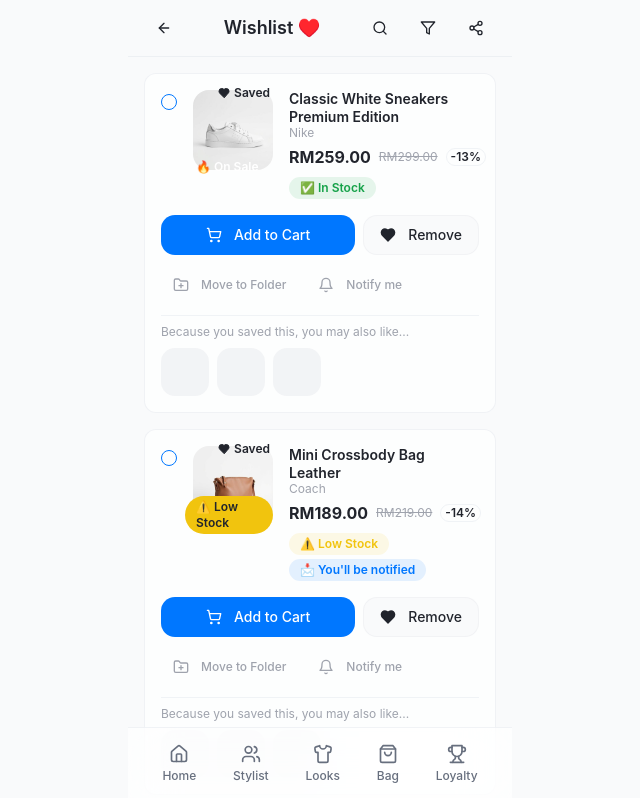
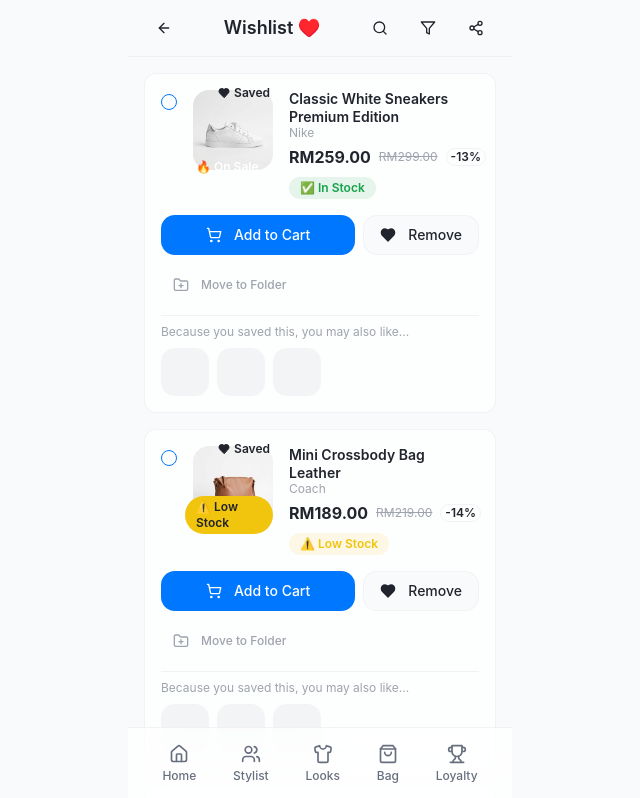
Before and after one commit to yohan19960/fashion-ai-style, a React (Vite) app: page /wishlist in a window 1280 px wide. Shown: the top 798 px of the page, without its empty margins (320-960 px from the left). Built offline with nearby package versions, Linux system fonts and the light colour scheme.

Commit message:
Remove wishlist notify feature
Remove the "Notify me" feature from the Wishlist page, including its UI elements and associated functionality.

```diff
--- a/src/pages/WishlistPage.tsx
+++ b/src/pages/WishlistPage.tsx
@@ -1,5 +1,5 @@
 import { useState } from 'react';
-import { ArrowLeft, Search, Filter, Heart, ShoppingCart, Trash2, Bell, FolderPlus, Share2, CheckSquare, Square } from 'lucide-react';
+import { ArrowLeft, Search, Filter, Heart, ShoppingCart, Trash2, FolderPlus, Share2, CheckSquare, Square } from 'lucide-react';
 import { useNavigate } from 'react-router-dom';
 import { Button } from '@/components/ui/button';
 import { Badge } from '@/components/ui/badge';
@@ -19,7 +19,6 @@ interface WishlistItem {
   discount?: number;
   stockStatus: 'in-stock' | 'out-of-stock' | 'low-stock';
   onSale?: boolean;
-  notifyEnabled?: boolean;
   tags?: string[];
 }
 
@@ -46,7 +45,6 @@ const mockWishlistItems: WishlistItem[] = [
     originalPrice: 219,
     discount: 14,
     stockStatus: 'low-stock',
-    notifyEnabled: true,
     tags: ['accessories']
   },
   {
@@ -56,7 +54,6 @@ const mockWishlistItems: WishlistItem[] = [
     image: toteImage,
     currentPrice: 359,
     stockStatus: 'out-of-stock',
-    notifyEnabled: true,
     tags: ['work', 'formal']
   }
 ];
@@ -357,12 +354,6 @@ export default function WishlistPage() {
                       {getStockStatusText(item.stockStatus)}
                     </Badge>
 
-                    {/* Notification Status */}
-                    {item.notifyEnabled && (
-                      <Badge className="mt-1 text-xs bg-info/10 text-info">
-                        📩 You'll be notified
-                      </Badge>
-                    )}
                   </div>
                 </div>
 
@@ -393,10 +384,6 @@ export default function WishlistPage() {
                     <Button variant="ghost" size="sm" className="text-xs text-text-muted">
                       <FolderPlus size={12} className="mr-1" />
                       Move to Folder
-                    </Button>
-                    <Button variant="ghost" size="sm" className="text-xs text-text-muted">
-                      <Bell size={12} className="mr-1" />
-                      Notify me
                     </Button>
                   </div>
 
```
